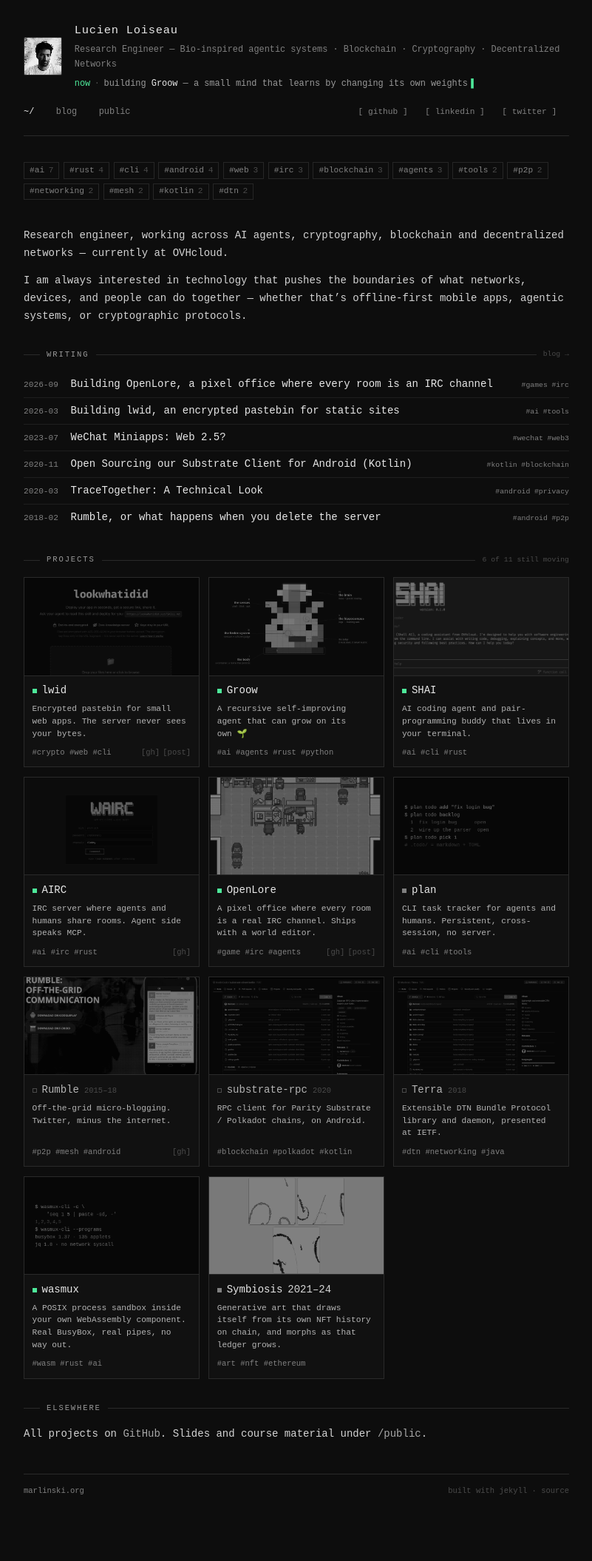
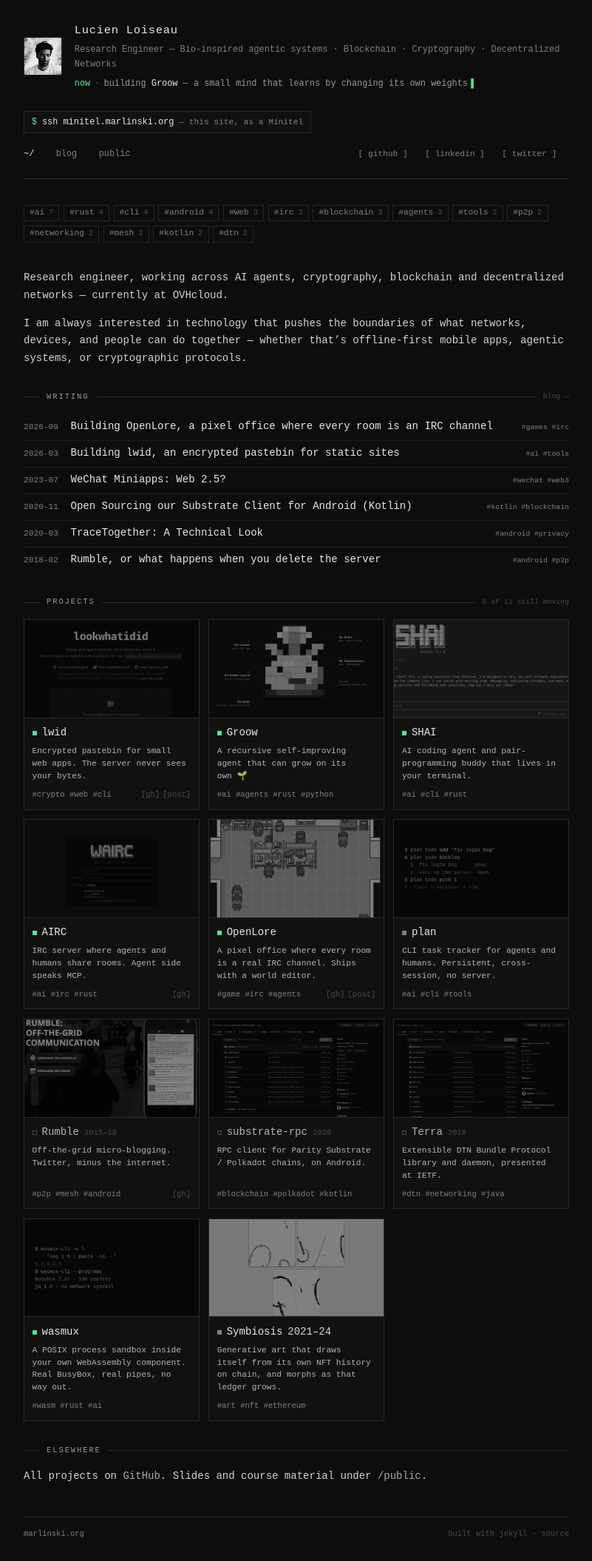
Before and after one commit to Marlinski/Marlinski.github.io, a Jekyll site: the page built from index.md, in a window 1280 px wide. Shown: the whole page at 74% size, without its empty margins (239-1040 px from the left). Built offline with Jekyll 4.4.1, drawn with Linux system fonts in a browser that asks for light colours; before the commit the page ends 2053 px from its top, so only the background shows below that.

Commit message:
Invite people to the SSH Minitel from the site
A box under the `now` line: `$ ssh minitel.marlinski.org`, with the
command click-selectable and a one-line hint. Nobody discovers a service
like this unless it is put in front of them.

The Minitel also now advertises its own hostname correctly. It cannot
live on the bare apex: marlinski.org resolves to GitHub Pages, and DNS
answers per host, not per port, so SSH there reaches GitHub's CDN.
minitel.marlinski.org and ssh.marlinski.org both point at sysiphe.

Co-Authored-By: Claude Opus 5 (1M context) <noreply@anthropic.com>

```diff
--- a/_includes/header.html
+++ b/_includes/header.html
@@ -8,6 +8,9 @@
       <p id="now"><span class="now-label">now</span><span class="now-sep">·</span>{{ site.now }}<span class="caret">▌</span></p>
       {% endif %}
     </div>
+  </div>
+  <div id="ssh-invite">
+    <span class="ssh-prompt">$</span><span class="ssh-cmd">ssh minitel.marlinski.org</span><span class="ssh-hint">this site, as a Minitel</span>
   </div>
   <div id="bar">
     <nav>
--- a/assets/css/style.scss
+++ b/assets/css/style.scss
@@ -123,6 +123,54 @@ header {
 
 @media (prefers-reduced-motion: reduce) {
   .caret { animation: none; }
+}
+
+/* ── The SSH invitation ──────────────────────── */
+
+/* The whole site is also served over SSH as a Minitel. That is the sort of
+   thing nobody discovers unless you put it in front of them. */
+#ssh-invite {
+  display: inline-flex;
+  align-items: baseline;
+  gap: 0.5rem;
+  margin-top: 0.9rem;
+  padding: 0.3rem 0.7rem;
+  border: 1px solid var(--border);
+  background: var(--panel);
+  font-size: 0.85rem;
+  transition: border-color 0.15s;
+}
+
+#ssh-invite:hover {
+  border-color: var(--live);
+}
+
+.ssh-prompt {
+  color: var(--live);
+}
+
+.ssh-cmd {
+  color: var(--accent);
+  user-select: all;   /* one click selects the whole command */
+}
+
+.ssh-hint {
+  color: var(--dim);
+  font-size: 0.8rem;
+}
+
+.ssh-hint::before {
+  content: "— ";
+}
+
+@media (max-width: 620px) {
+  #ssh-invite {
+    flex-wrap: wrap;
+    gap: 0.35rem;
+  }
+  .ssh-hint {
+    flex-basis: 100%;
+  }
 }
 
 /* nav and social links share one row */
```
Also changed, not shown: 2 other files.
